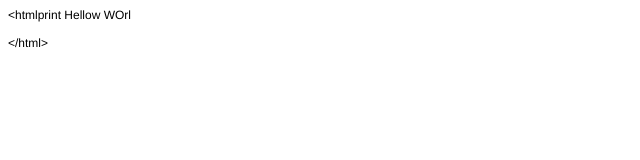
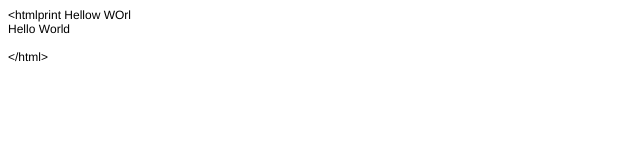
Before and after one commit to AlbertZhao629/myappsample, a plain HTML site: page index.html in a window 1280 px wide. Shown: the whole page, without its empty margins (0-640 px from the left). Drawn offline with Linux system fonts and the light colour scheme.

Commit message:
changed index.html

```diff
--- a/index.html
+++ b/index.html
@@ -13,6 +13,7 @@
 </head>
 <body>
 <p class="p1"><span class="s1">&lt;htmlprint Hellow WOrl</span></p>
+<p class="p1"><span class="s1">Hello World</span></p>
 <p class="p1"><span class="s1"><br>
 </span></p>
 <p class="p1"><span class="s1">&lt;/html&gt;</span></p>
```
